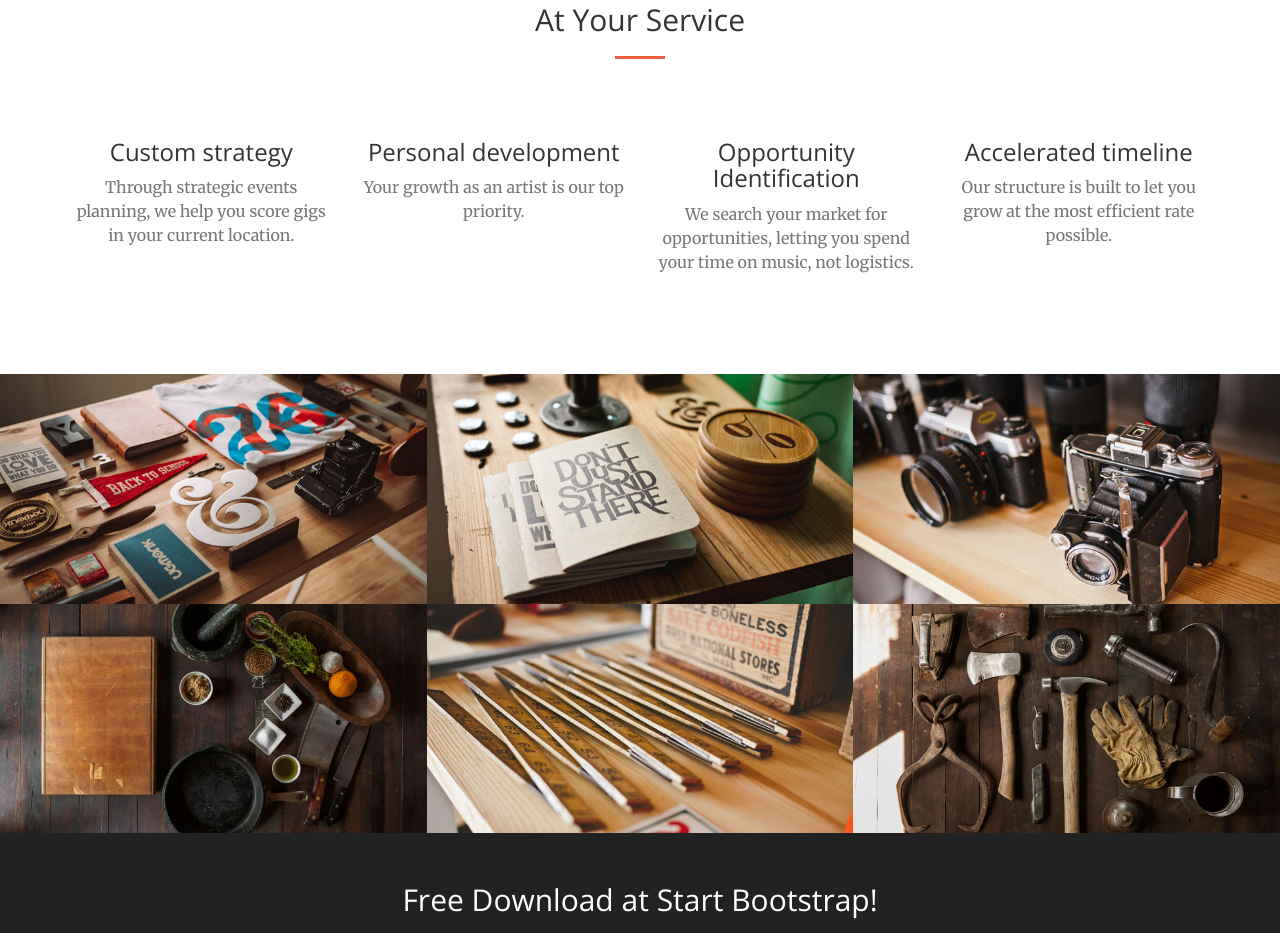
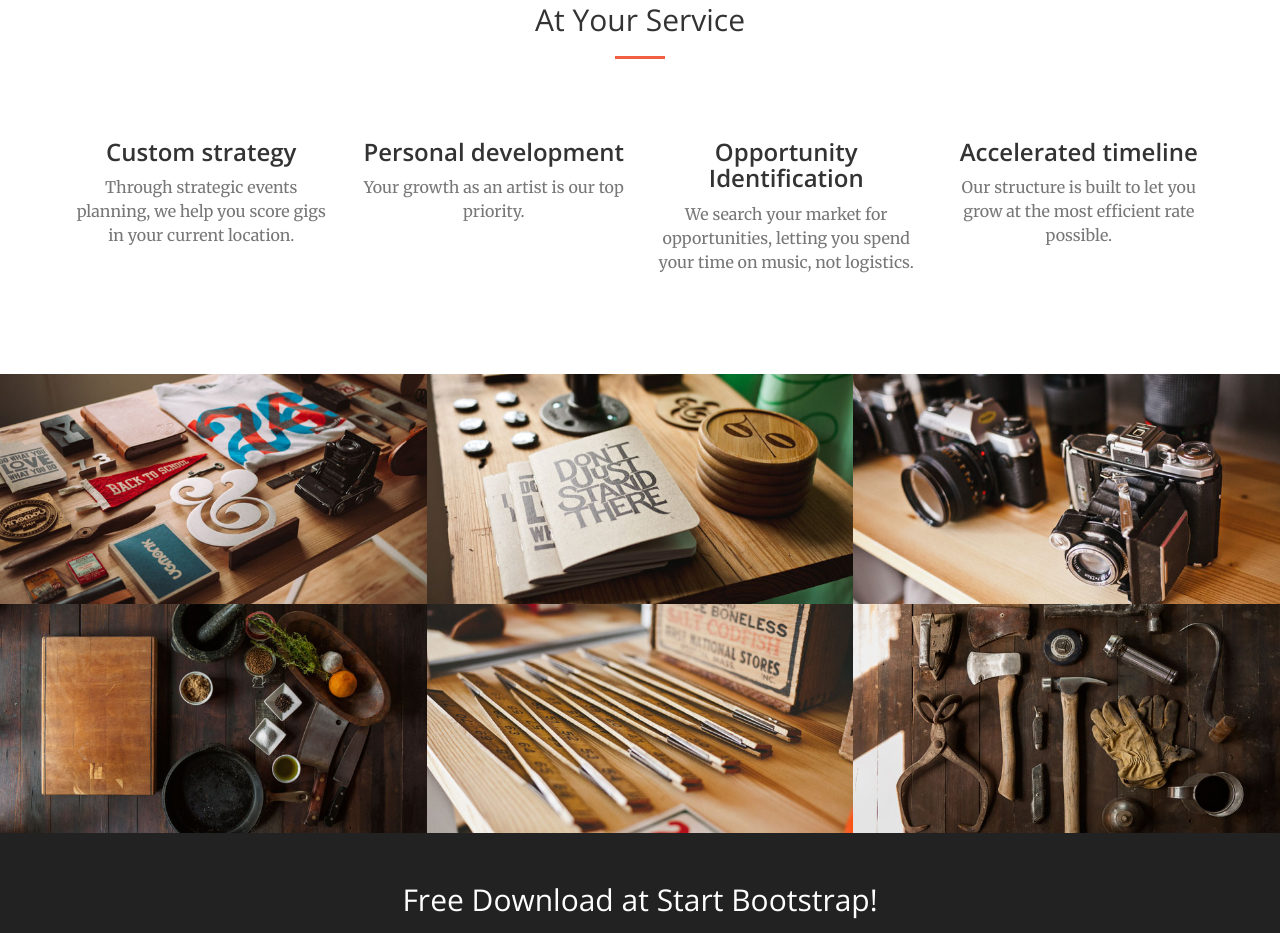
Before and after one commit to efreethy/talent-management, a website: page public/index.html in a window 1280 px wide. Shown: the part 1291-2224 px from the top of the page. Drawn offline with nearby package versions, Linux system fonts and the light colour scheme; files that its build step writes are made by us from their sources.

Commit message:
update marketing language

```diff
--- a/public/css/creative.css
+++ b/public/css/creative.css
@@ -220,6 +220,11 @@ header .header-content .header-content-inner p {
     margin: 20px auto 0;
   }
 }
+
+.service-box h3 {
+  font-weight: 600;
+}
+
 .service-box p {
   margin-bottom: 0;
 }
```
